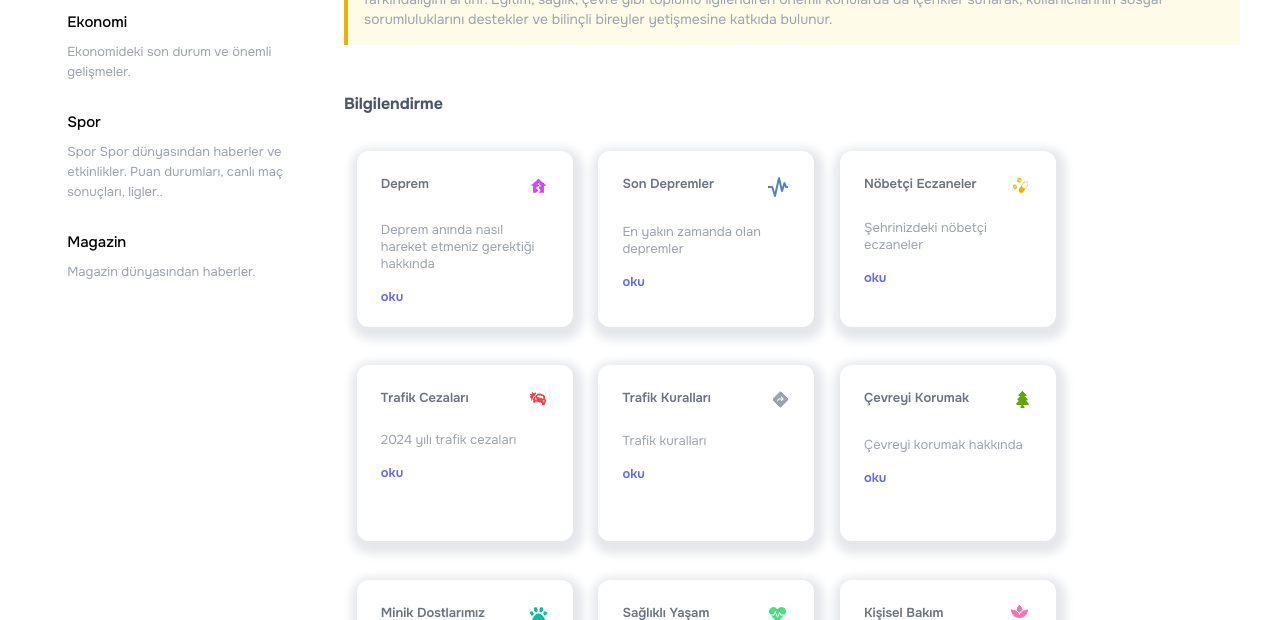
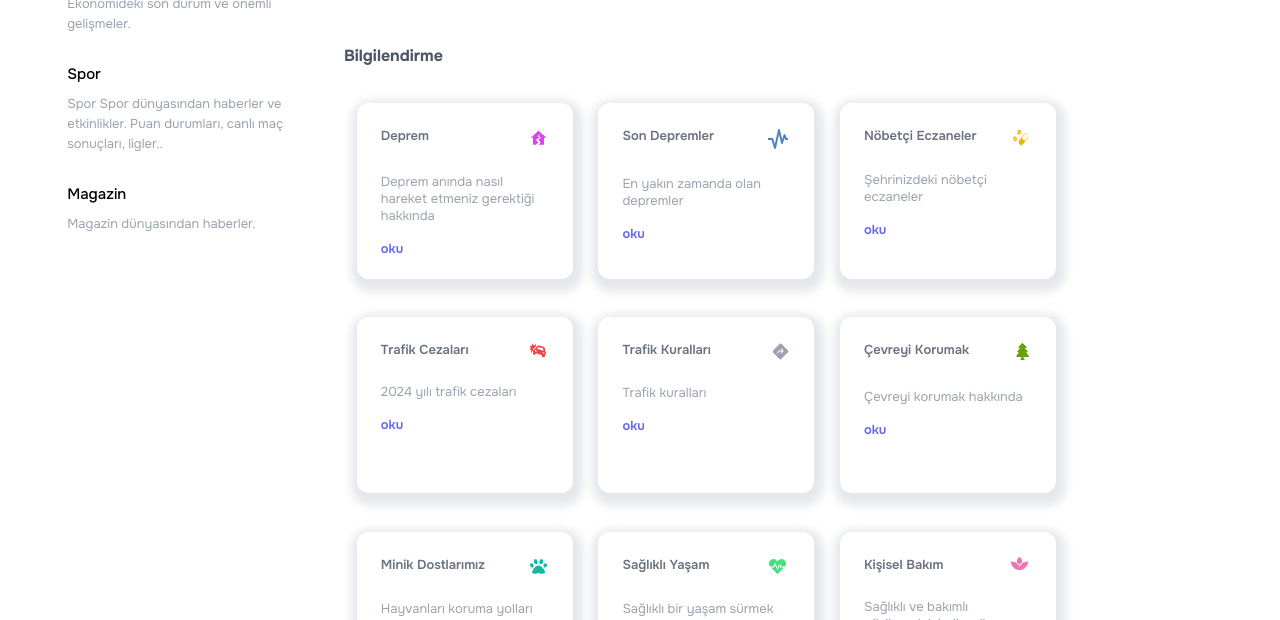
Before and after one commit to Zeynep-EGE/news-ui, a plain HTML site: page index.html in a window 1280 px wide. Shown: the part 243-863 px from the top of the page. Drawn offline with Linux system fonts and the light colour scheme; a web font is replaced by a local one.

Commit message:
alignment arrangement

```diff
--- a/style.css
+++ b/style.css
@@ -127,6 +127,7 @@ span{
 
 .main-content{
     display: flex;
+
 }
 
 /*Aside Start-----------------------*/
@@ -134,7 +135,7 @@ span{
 aside{
     width: auto;
     height:100vh ;
-    padding-top: 5rem;
+    padding-top: 2rem;
     padding-left: 2.5rem;
     padding-right: 2.5rem;
     border-right: 1px solid   rgb(229 231 235);
@@ -197,7 +198,7 @@ aside{
 .main-container{
     height: 100vh;
     overflow-x: scroll;
-    padding-top: 5rem;
+    padding-top: 2rem;
     padding-bottom: 6rem;
     padding-right: 2.5rem;
   }
```
